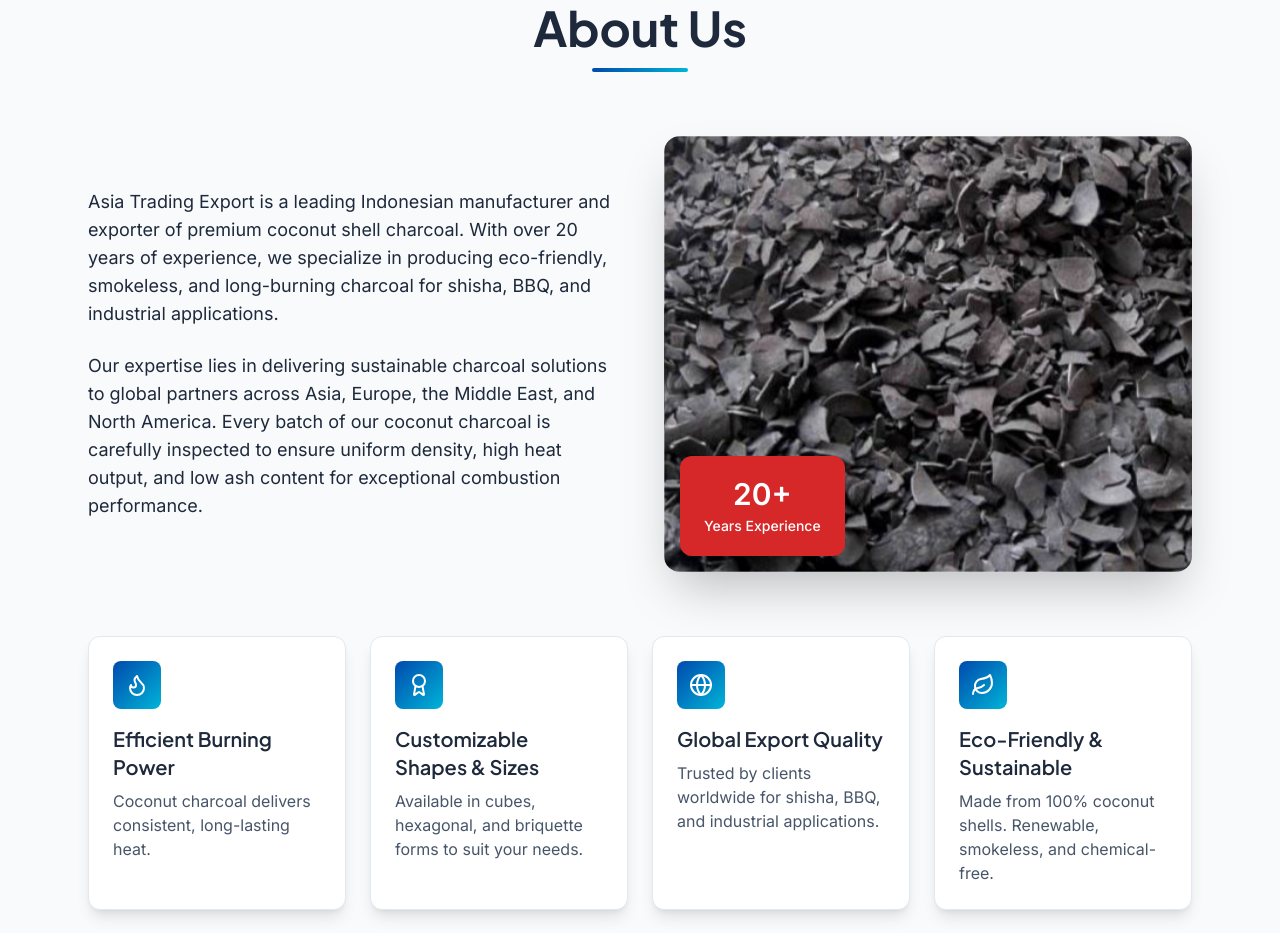
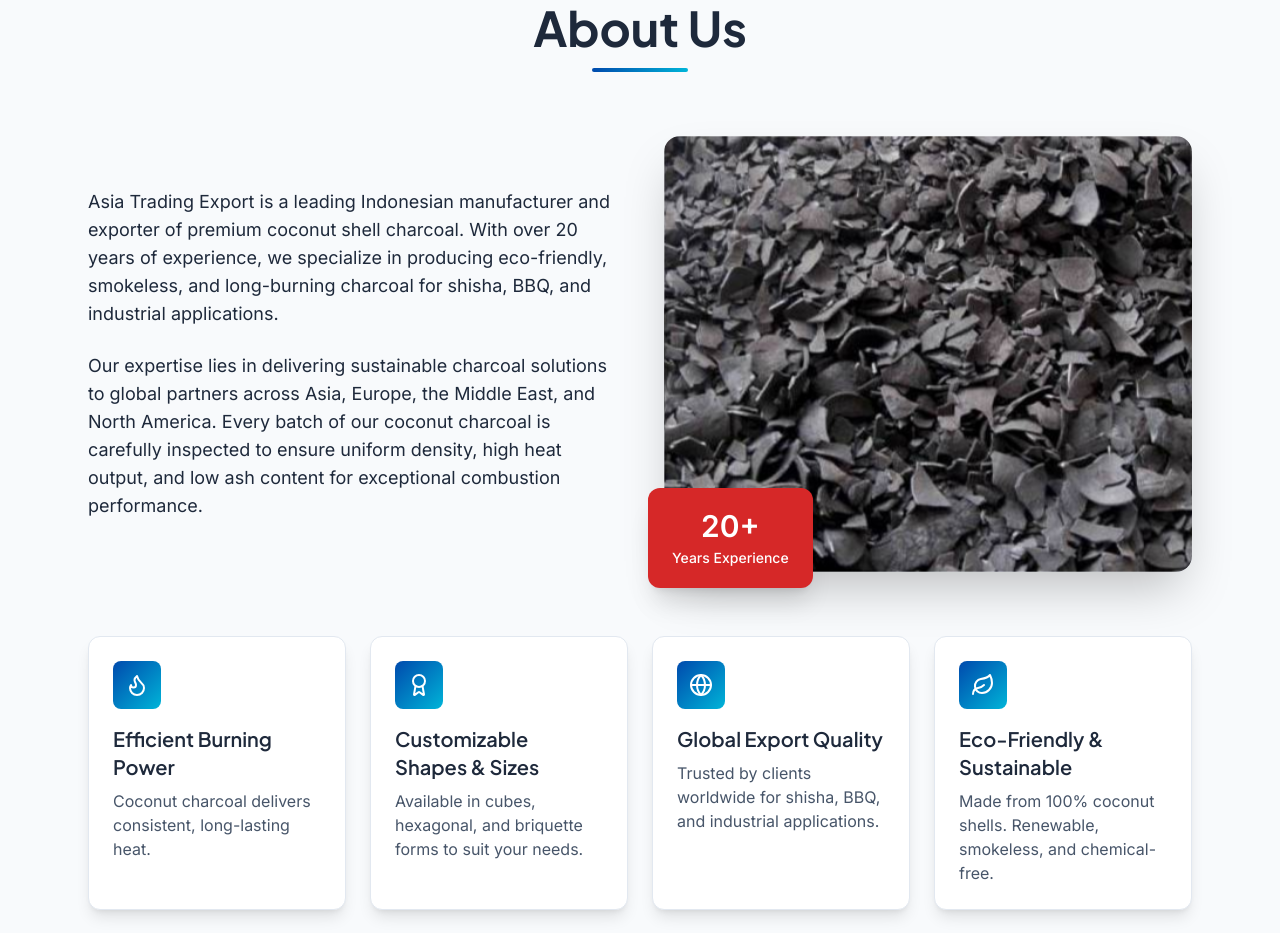
Before and after one commit to NichoHo/asia-trading-export, a Next.js app: page / in a window 1280 px wide. Shown: the part 900-1833 px from the top of the page. Built offline with nearby package versions, Linux system fonts and the light colour scheme.

Commit message:
changed badge placement

```diff
--- a/components/About.tsx
+++ b/components/About.tsx
@@ -94,13 +94,16 @@
           </div>
 
           {/* Image Gallery */}
-          <div className="relative px-2 sm:px-0">
-            {/* Card wrapper; pb ensures dots never clash with badge */}
+          {/* Keep padding here, but anchor badge to the inner relative wrapper to align with the card corner */}
+          <div className="px-2 sm:px-0">
+            {/* Anchor wrapper with NO padding — badge and card align perfectly */}
+            <div className="relative">
+              {/* Card wrapper with reserved space for dots */}
               <div className="relative rounded-2xl overflow-hidden shadow-2xl pb-12 sm:pb-10 z-0">
-              {/* 1) Aspect-ratio spacer reserves the height */}
+                {/* Aspect ratio spacer reserves height */}
                 <div className="relative w-full aspect-[16/9] sm:aspect-[4/3]" />
 
-              {/* 2) Slider fills reserved box */}
+                {/* Slider fills reserved box */}
                 <div
                   className="
                     absolute inset-0 z-10
@@ -129,15 +132,18 @@
                   </Slider>
                 </div>
 
-              {/* 3) Overlay below dots */}
+                {/* Overlay behind dots */}
                 <div className="pointer-events-none absolute inset-0 bg-gradient-to-t from-primary-dark/20 to-transparent z-0" />
+              </div>
 
-              {/* 4) Badge IN THE IMAGE corner on all breakpoints */}
+              {/* Badge:
+                  - mobile: inside exact corner (bottom-left)
+                  - sm+: peek out with negative offsets, aligned to the SAME corner */}
               <div
                 className="
                   absolute z-30
-                  bottom-3 left-3            /* mobile corner */
-                  sm:bottom-4 sm:left-4      /* desktop/tablet corner */
+                  bottom-3 left-3
+                  sm:-bottom-4 sm:-left-4
                   bg-secondary dark:bg-secondary-dark text-white
                   px-5 py-4 sm:px-6 sm:py-5
                   rounded-xl shadow-xl text-center
```
Lines whose indentation alone changed are shown as unchanged.
